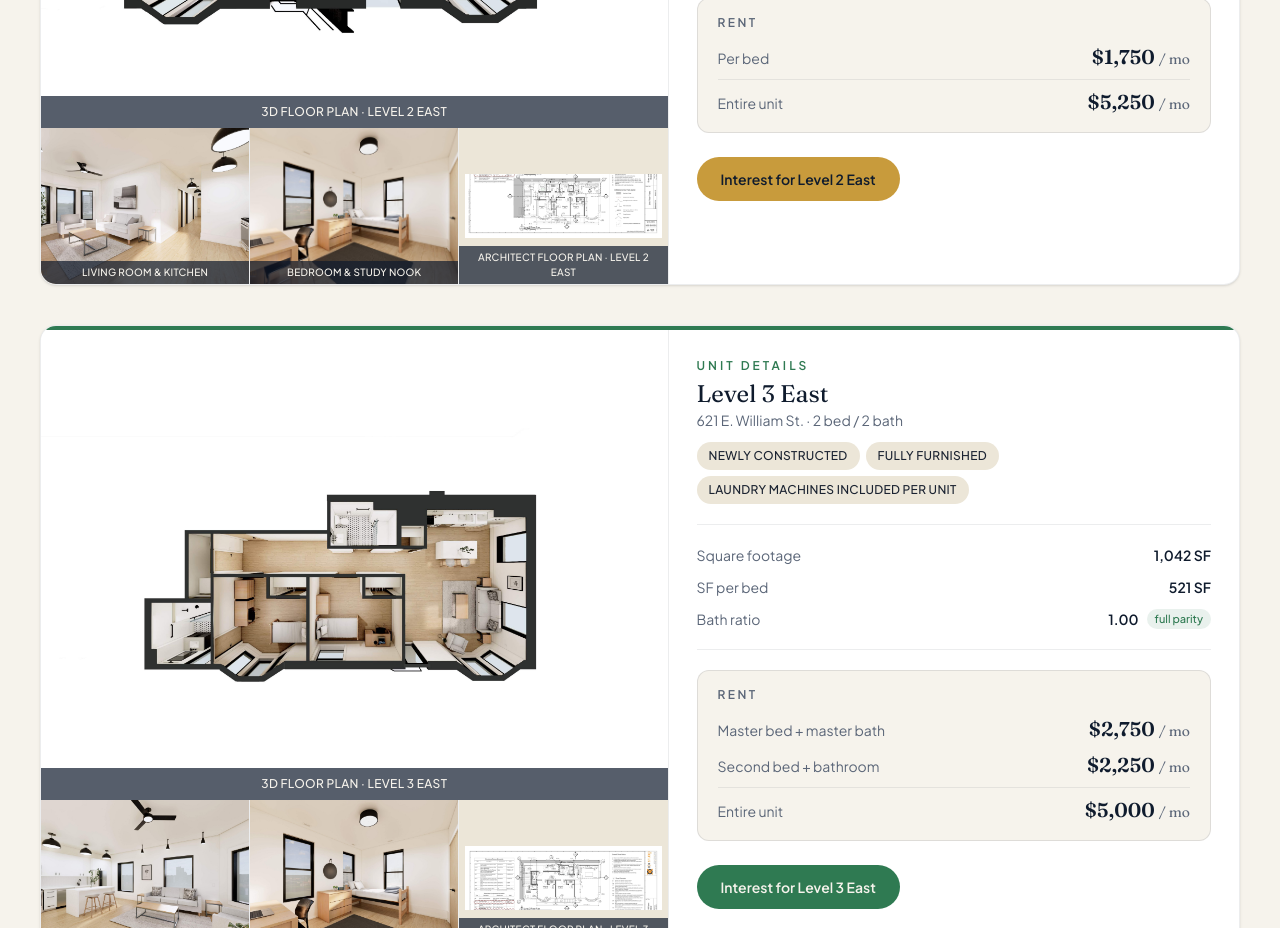
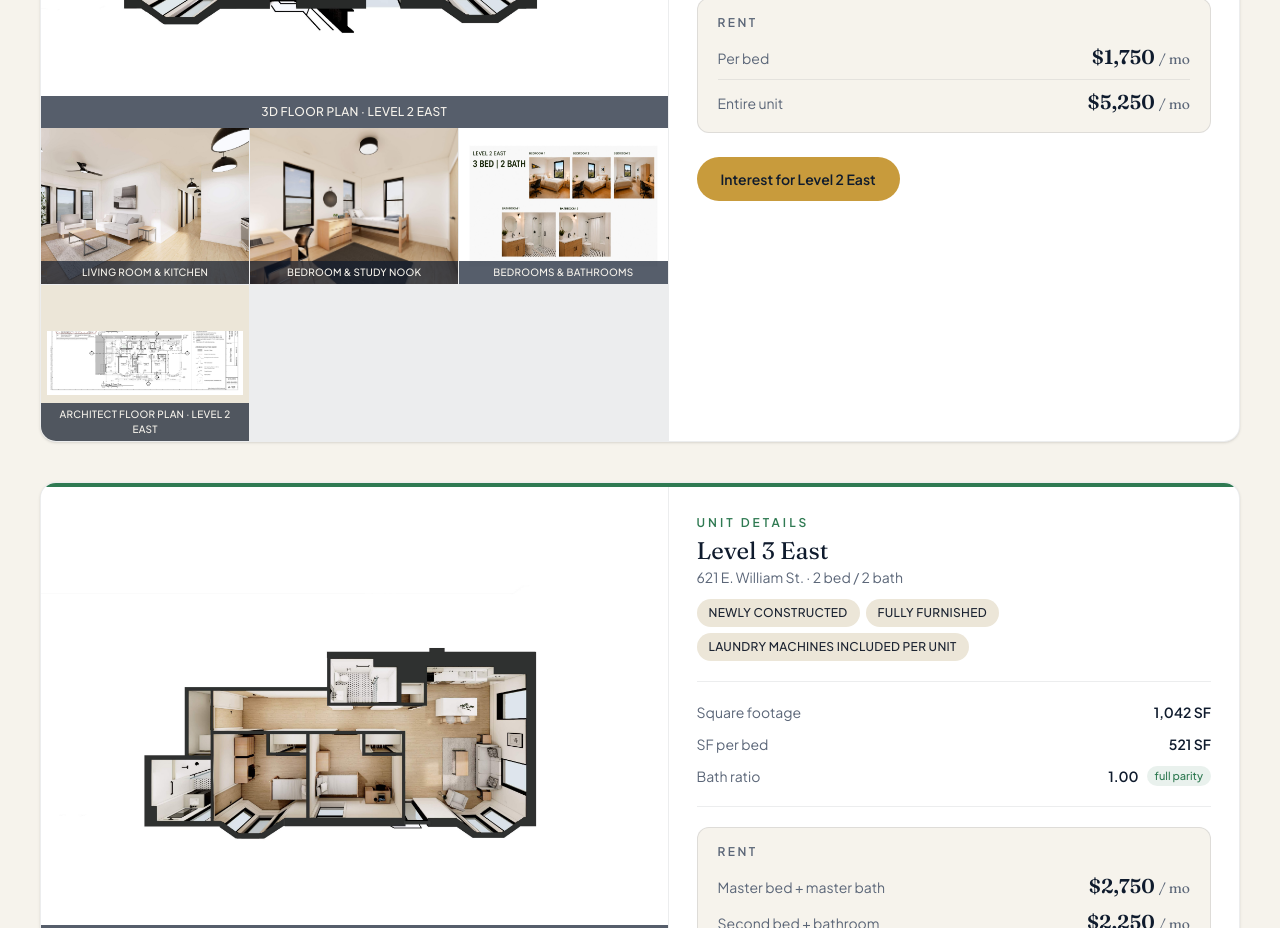
Before and after one commit to Zfarah-wssa/State-and-William-Lofts, a Next.js app: page /properties/621-william in a window 1280 px wide. Shown: the part 1560-2488 px from the top of the page. Built offline with nearby package versions, Linux system fonts and the light colour scheme.

Commit message:
Add room photo sheet to Level 2 East listing
https://claude.ai/code/session_01MoH4JasZfij9fQqnKBUg3r

```diff
--- a/src/data/units-621-william.ts
+++ b/src/data/units-621-william.ts
@@ -86,6 +86,11 @@ export const units621William: Unit621William[] = [
         alt: "Bedroom and study nook rendering",
         caption: "Bedroom & study nook",
       },
+      {
+        src: "/images/621-william/rooms-level2east.jpg",
+        alt: "Level 2 East bedrooms and bathrooms — 3 bed 2 bath",
+        caption: "Bedrooms & bathrooms",
+      },
     ],
   },
   {
```
Also changed, not shown: public/images/621-william/rooms-level2east.jpg (added).
